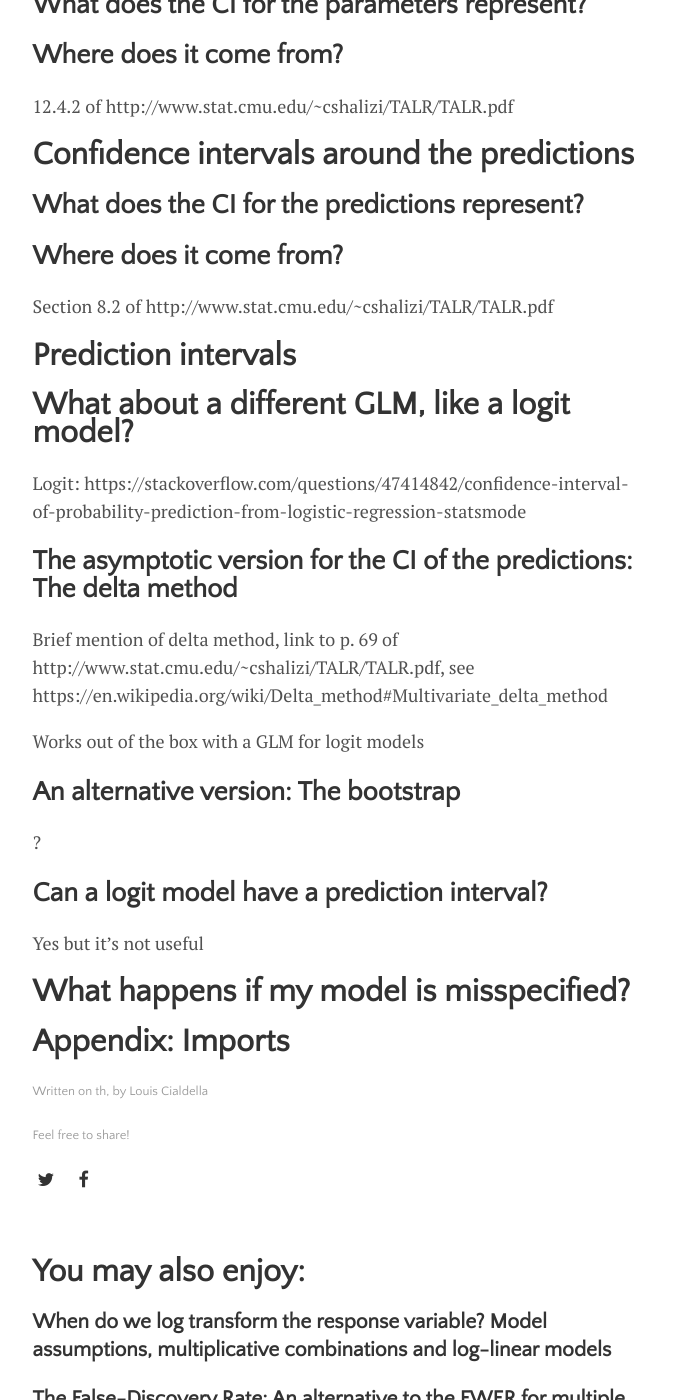
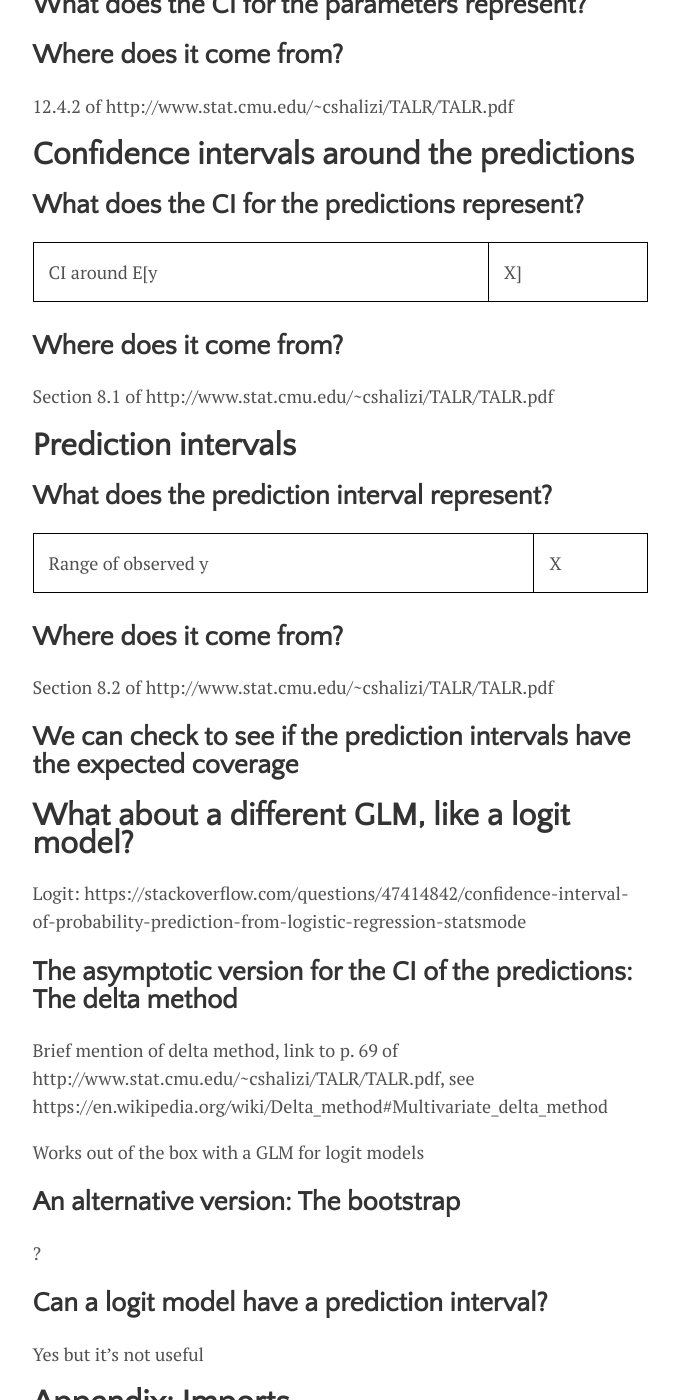
Before and after one commit to lmc2179/lmc2179.github.io, a Jekyll site: the page built from drafts/prediction_confidence.md, in a window 1280 px wide and 1400 px high, scrolled down 1601 px. Shown: the whole window, without its empty margins (300-979 px from the left). Built offline with Jekyll 4.4.1, drawn with Linux system fonts in a browser that asks for light colours.

Commit message:
Update prediction_confidence.md

```diff
--- a/drafts/prediction_confidence.md
+++ b/drafts/prediction_confidence.md
@@ -59,11 +59,23 @@ plt.show()
 
 ## What does the CI for the predictions represent?
 
+CI around E[y|X]
+
+## Where does it come from?
+
+Section 8.1 of http://www.stat.cmu.edu/~cshalizi/TALR/TALR.pdf
+
+# Prediction intervals
+
+## What does the prediction interval represent?
+
+Range of observed y | X
+
 ## Where does it come from?
 
 Section 8.2 of http://www.stat.cmu.edu/~cshalizi/TALR/TALR.pdf
 
-# Prediction intervals
+## We can check to see if the prediction intervals have the expected coverage
 
 # What about a different GLM, like a logit model?
 
@@ -84,6 +96,6 @@ Works out of the box with a GLM for logit models
 
 Yes but it's not useful
 
-# What happens if my model is misspecified?
+
 
 # Appendix: Imports
```
